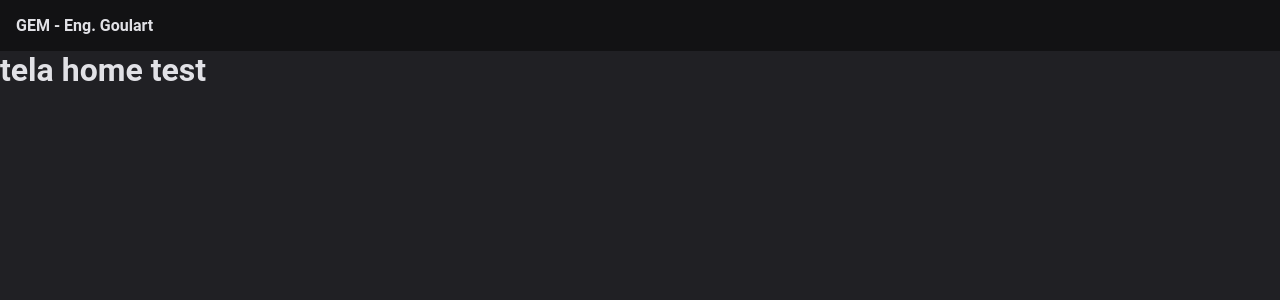
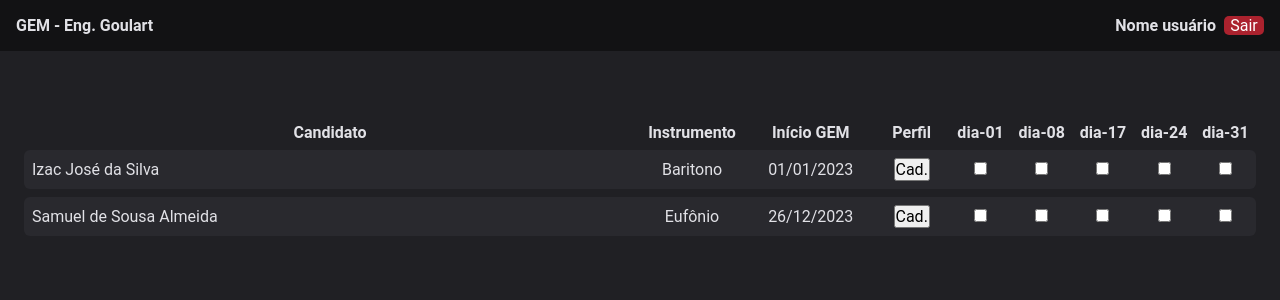
Before and after one commit to samuel2na/gem-web, a React (Vite) app: page /Home in a window 1280 px wide. Shown: the top 300 px of the page. Built offline with nearby package versions, Linux system fonts and the light colour scheme.

Commit message:
finalization alter style table

```diff
--- a/src/App.tsx
+++ b/src/App.tsx
@@ -1,8 +1,8 @@
 import { ThemeProvider } from "styled-components";
 import { GlobalStyle } from "./styles/global";
 import { defaultTheme } from "./styles/themes/default";
-//import { Login } from "./pages/login";
-import { Header } from "./components/Header";
+//import { Login } from "./pages/Login/login";
+//import { Header } from "./components/Header";
 import { Home } from "./pages/Home";
 
 export function App() {
@@ -10,7 +10,7 @@ export function App() {
     <ThemeProvider theme={defaultTheme}>
       <GlobalStyle />
 
-      <Header visible={false} />
+      {/* <Header visible={false} /> */}
       {/* <Login /> */}
       <Home />
     </ThemeProvider>
--- a/src/pages/Home/index.tsx
+++ b/src/pages/Home/index.tsx
@@ -1,8 +1,53 @@
+import { Header } from "../../components/Header";
+import { Container, HomeTable } from "./styles";
 
 export function Home() {
+
   return (
     <>
-      <h1>tela home test</h1>
+      <Header visible />
+
+      {<Container>
+        <HomeTable>
+          <thead>
+            <tr>
+              <th>Candidato</th>
+              <th>Instrumento</th>
+              <th>Início GEM</th>
+              <th>Perfil</th>
+              <th>dia-01</th>
+              <th>dia-08</th>
+              <th>dia-17</th>
+              <th>dia-24</th>
+              <th>dia-31</th>
+            </tr>
+          </thead>
+          <tbody>
+            <tr>
+              <td>Izac José da Silva</td>
+              <td>Baritono</td>
+              <td>01/01/2023</td>
+              <td><button>Cad.</button></td>
+              <td><input type="checkbox" id="dia-08" name="dia-08" value="Bike" /></td>
+              <td><input type="checkbox" id="dia-08" name="dia-08" value="Bike" /></td>
+              <td><input type="checkbox" id="dia-08" name="dia-08" value="Bike" /></td>
+              <td><input type="checkbox" id="dia-08" name="dia-08" value="Bike" /></td>
+              <td><input type="checkbox" id="dia-08" name="dia-08" value="Bike" /></td>
+            </tr>
+            <tr>
+              <td>Samuel de Sousa Almeida</td>
+              <td>Eufônio</td>
+              <td>26/12/2023</td>
+              <td><button>Cad.</button></td>
+              <td><input type="checkbox" id="dia-08" name="dia-08" value="Bike" /></td>
+              <td><input type="checkbox" id="dia-08" name="dia-08" value="Bike" /></td>
+              <td><input type="checkbox" id="dia-08" name="dia-08" value="Bike" /></td>
+              <td><input type="checkbox" id="dia-08" name="dia-08" value="Bike" /></td>
+              <td><input type="checkbox" id="dia-08" name="dia-08" value="Bike" /></td>
+            </tr>
+          </tbody>
+        </HomeTable>
+      </Container> }
     </>
   );
 }
--- /dev/null
+++ b/src/pages/Home/styles.ts
@@ -0,0 +1,50 @@
+import styled from "styled-components";
+
+export const Container = styled.div`
+  width: 100%;
+  /* max-width: 1120px; */
+
+  margin: 4rem auto 0; /* 4 em cima | auto nas laterais | 0 embaixo */
+  padding: 0 1.5rem; /* espaçamento nas laterais */
+`;
+
+export const HomeTable = styled.table`
+  width: 100%;
+  border-collapse: separate; /* usando essa opção permite usar a opção abaixo que da um espaço entre as linhas */
+  border-spacing: 0 0.5rem;
+  /* margin-top: 1.5rem; */
+
+  thead > tr > th {
+    &:first-child {
+      width: 30%;
+    }
+  }
+
+  thead > tr {
+    th:nth-child(n+2) {
+      width: 3%;
+    }
+  }
+
+  tbody > tr {
+    td:nth-child(n+2) {
+      text-align: center;
+    }
+  }
+
+  td {
+    padding: 0.5rem 0.5rem;
+    background: ${(props) => props.theme["gray-700"]};
+
+
+    &:first-child {
+      border-top-left-radius: 6px;
+      border-bottom-left-radius: 6px;
+    }
+
+    &:last-child {
+      border-top-right-radius: 6px;
+      border-bottom-right-radius: 6px;
+    }
+  }
+`;
--- a/src/pages/Login/login.tsx
+++ b/src/pages/Login/login.tsx
@@ -1,17 +1,19 @@
 // import { Link, useHistory } from "react-router-dom";
+import { Header } from "../../components/Header";
 import { Container, Form } from "./styles";
 // import notasImg from "../assets/notas_musicais.png";
 
 export function Login() {
   // const history = useHistory();
 
-  function handleLogin(){
+  function handleLogin() {
     //e.preventDefault();
     // history.push("/Home");
   }
 
   return (
     <>
+      <Header visible={false} />
       <Container>
         {/* <img src={notasImg} alt="Moda" /> */}
         <Form>
```
